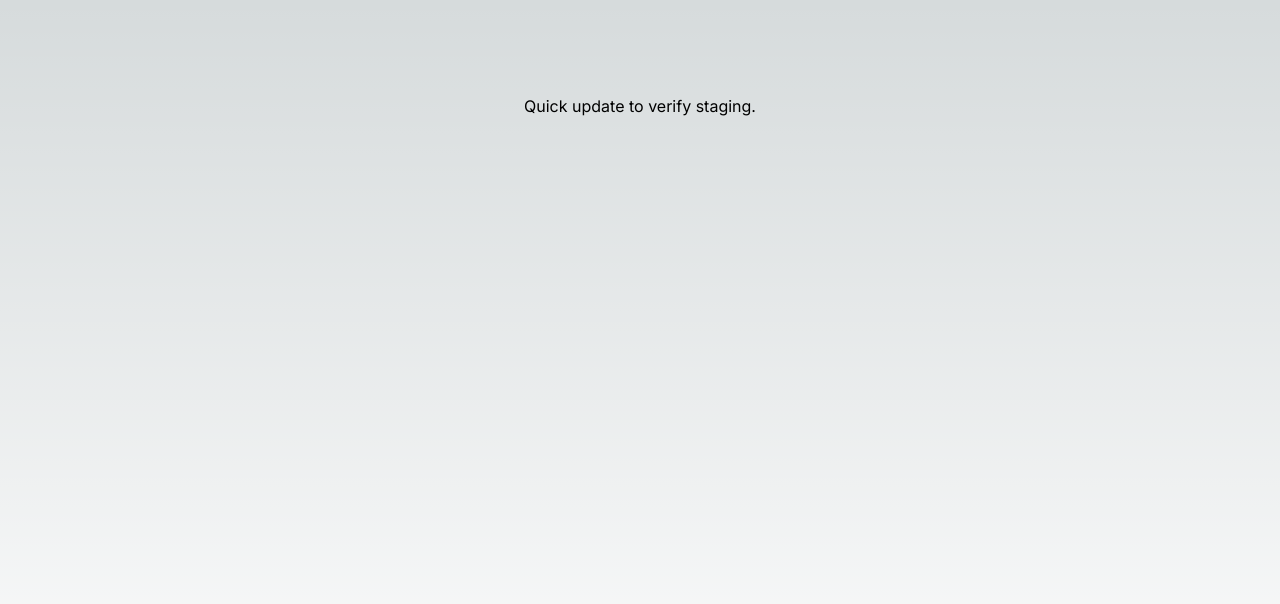
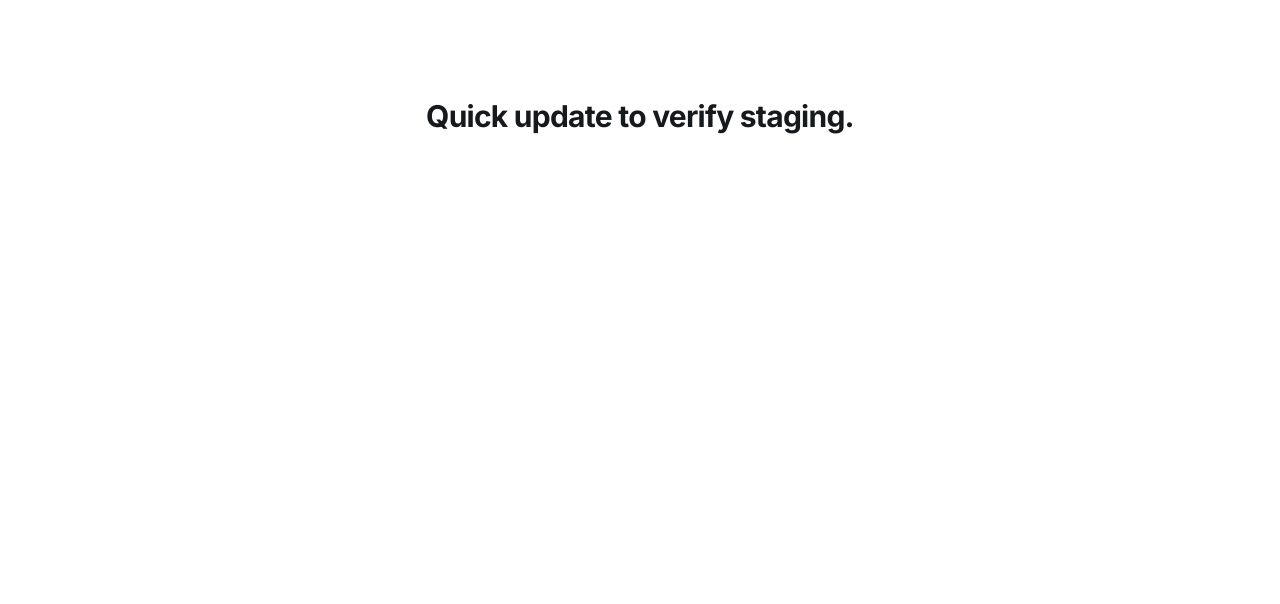
Before and after one commit to jaimeolmo/traquealo, a Next.js app: page / in a window 1280 px wide. Shown: the top 604 px of the page. Built offline with nearby package versions, Linux system fonts and the light colour scheme.

Commit message:
Setting up Joy UI

```diff
--- a/next.config.js
+++ b/next.config.js
@@ -1,4 +1,7 @@
 /** @type {import('next').NextConfig} */
-const nextConfig = {}
+const nextConfig = {
+  reactStrictMode: true,
+  swcMinify: true,
+}
 
 module.exports = nextConfig
--- a/package.json
+++ b/package.json
@@ -9,6 +9,10 @@
     "lint": "next lint"
   },
   "dependencies": {
+    "@emotion/cache": "latest",
+    "@emotion/react": "latest",
+    "@emotion/styled": "latest",
+    "@mui/joy": "latest",
     "@types/node": "20.5.8",
     "@types/react": "18.2.21",
     "@types/react-dom": "18.2.7",
--- a/src/app/layout.tsx
+++ b/src/app/layout.tsx
@@ -1,22 +1,25 @@
-import './globals.css'
-import type { Metadata } from 'next'
-import { Inter } from 'next/font/google'
+import "./globals.css";
+import type { Metadata } from "next";
+import { Inter } from "next/font/google";
+import ThemeRegistry from "@/components/ThemeRegistry/ThemeRegistry";
 
-const inter = Inter({ subsets: ['latin'] })
+const inter = Inter({ subsets: ["latin"] });
 
 export const metadata: Metadata = {
-  title: 'Create Next App',
-  description: 'Generated by create next app',
-}
+  title: "Traquealo",
+  description: "Monitoreo de incidentes en comunidad",
+};
 
 export default function RootLayout({
   children,
 }: {
-  children: React.ReactNode
+  children: React.ReactNode;
 }) {
   return (
     <html lang="en">
-      <body className={inter.className}>{children}</body>
+      <body>
+        <ThemeRegistry>{children}</ThemeRegistry>
+      </body>
     </html>
-  )
+  );
 }
--- a/src/app/page.tsx
+++ b/src/app/page.tsx
@@ -1,5 +1,10 @@
+import Typography from "@mui/joy/Typography";
 import styles from "./page.module.css";
 
 export default function Home() {
-  return <main className={styles.main}>Quick update to verify staging.</main>;
+  return (
+    <main className={styles.main}>
+      <Typography level="h2">Quick update to verify staging.</Typography>
+    </main>
+  );
 }
--- /dev/null
+++ b/src/components/ThemeRegistry/EmotionCache.tsx
@@ -0,0 +1,99 @@
+"use client";
+import * as React from "react";
+import createCache from "@emotion/cache";
+import { useServerInsertedHTML } from "next/navigation";
+import { CacheProvider as DefaultCacheProvider } from "@emotion/react";
+import type {
+  EmotionCache,
+  Options as OptionsOfCreateCache,
+} from "@emotion/cache";
+
+export type NextAppDirEmotionCacheProviderProps = {
+  /** This is the options passed to createCache() from 'import createCache from "@emotion/cache"' */
+  options: Omit<OptionsOfCreateCache, "insertionPoint">;
+  /** By default <CacheProvider /> from 'import { CacheProvider } from "@emotion/react"' */
+  CacheProvider?: (props: {
+    value: EmotionCache;
+    children: React.ReactNode;
+  }) => React.JSX.Element | null;
+  children: React.ReactNode;
+};
+
+// Adapted from https://github.com/garronej/tss-react/blob/main/src/next/appDir.tsx
+export default function NextAppDirEmotionCacheProvider(
+  props: NextAppDirEmotionCacheProviderProps
+) {
+  const { options, CacheProvider = DefaultCacheProvider, children } = props;
+
+  const [registry] = React.useState(() => {
+    const cache = createCache(options);
+    cache.compat = true;
+    const prevInsert = cache.insert;
+    let inserted: { name: string; isGlobal: boolean }[] = [];
+    cache.insert = (...args) => {
+      const [selector, serialized] = args;
+      if (cache.inserted[serialized.name] === undefined) {
+        inserted.push({
+          name: serialized.name,
+          isGlobal: !selector,
+        });
+      }
+      return prevInsert(...args);
+    };
+    const flush = () => {
+      const prevInserted = inserted;
+      inserted = [];
+      return prevInserted;
+    };
+    return { cache, flush };
+  });
+
+  useServerInsertedHTML(() => {
+    const inserted = registry.flush();
+    if (inserted.length === 0) {
+      return null;
+    }
+    let styles = "";
+    let dataEmotionAttribute = registry.cache.key;
+
+    const globals: {
+      name: string;
+      style: string;
+    }[] = [];
+
+    inserted.forEach(({ name, isGlobal }) => {
+      const style = registry.cache.inserted[name];
+
+      if (typeof style !== "boolean") {
+        if (isGlobal) {
+          globals.push({ name, style });
+        } else {
+          styles += style;
+          dataEmotionAttribute += ` ${name}`;
+        }
+      }
+    });
+
+    return (
+      <React.Fragment>
+        {globals.map(({ name, style }) => (
+          <style
+            key={name}
+            data-emotion={`${registry.cache.key}-global ${name}`}
+            // eslint-disable-next-line react/no-danger
+            dangerouslySetInnerHTML={{ __html: style }}
+          />
+        ))}
+        {styles && (
+          <style
+            data-emotion={dataEmotionAttribute}
+            // eslint-disable-next-line react/no-danger
+            dangerouslySetInnerHTML={{ __html: styles }}
+          />
+        )}
+      </React.Fragment>
+    );
+  });
+
+  return <CacheProvider value={registry.cache}>{children}</CacheProvider>;
+}
--- /dev/null
+++ b/src/components/ThemeRegistry/ThemeRegistry.tsx
@@ -0,0 +1,21 @@
+"use client";
+import * as React from "react";
+import { CssVarsProvider } from "@mui/joy/styles";
+import CssBaseline from "@mui/joy/CssBaseline";
+import NextAppDirEmotionCacheProvider from "./EmotionCache";
+import theme from "./theme";
+
+export default function ThemeRegistry({
+  children,
+}: {
+  children: React.ReactNode;
+}) {
+  return (
+    <NextAppDirEmotionCacheProvider options={{ key: "joy" }}>
+      <CssVarsProvider theme={theme}>
+        <CssBaseline />
+        {children}
+      </CssVarsProvider>
+    </NextAppDirEmotionCacheProvider>
+  );
+}
--- /dev/null
+++ b/src/components/ThemeRegistry/theme.ts
@@ -0,0 +1,24 @@
+import { Inter } from "next/font/google";
+import { Redacted_Script } from "next/font/google";
+import { extendTheme } from "@mui/joy/styles";
+
+const inter = Inter({
+  subsets: ["latin"],
+  display: "swap",
+});
+
+const theme = extendTheme({
+  components: {
+    JoyButton: {
+      styleOverrides: {
+        root: ({ ownerState }) => ({
+          ...(ownerState.color === "primary" && {
+            backgroundColor: "#4338ca",
+          }),
+        }),
+      },
+    },
+  },
+});
+
+export default theme;
```
Also changed, not shown: 1 other file (tests, documents, lock files or other folders).
